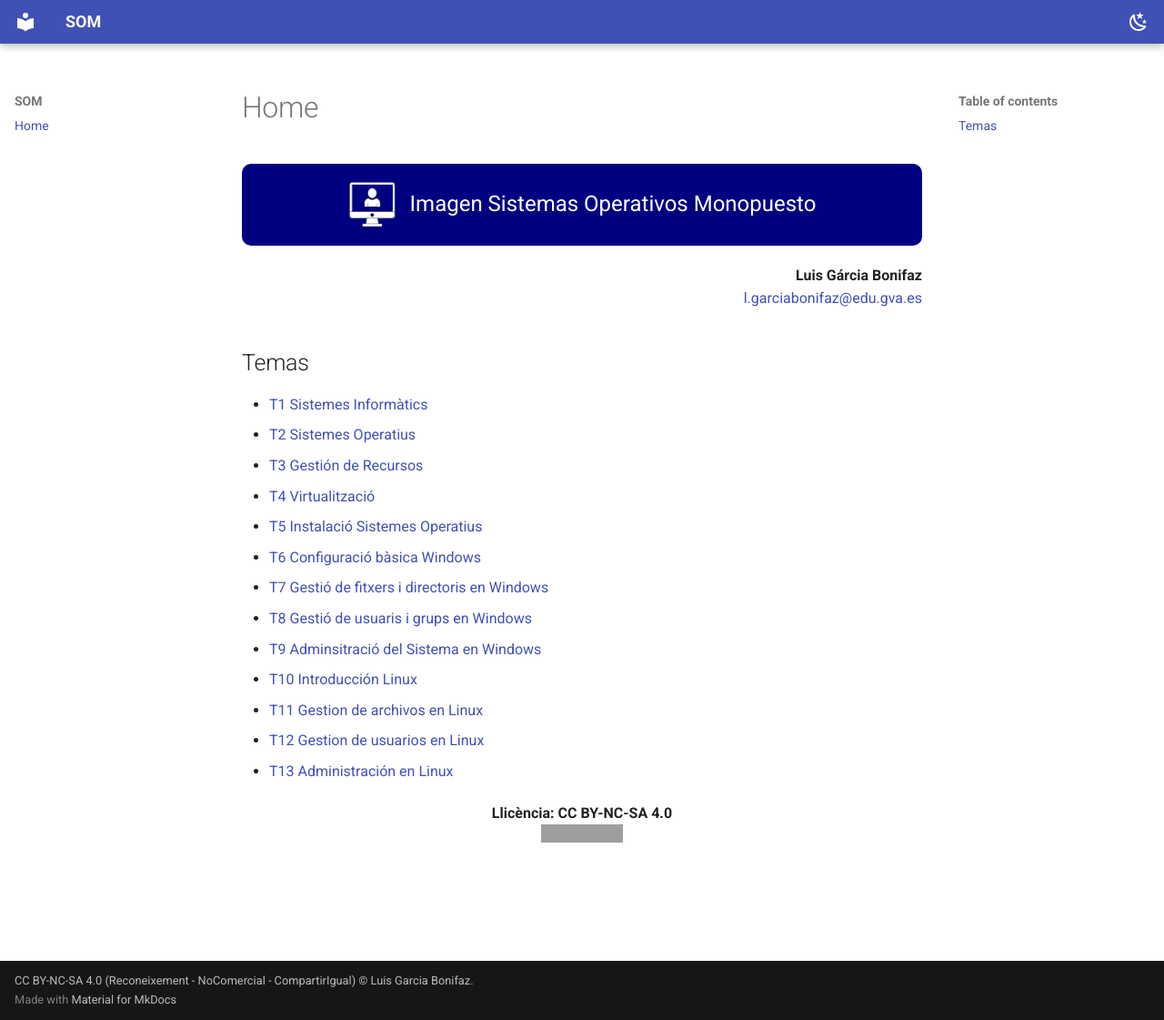
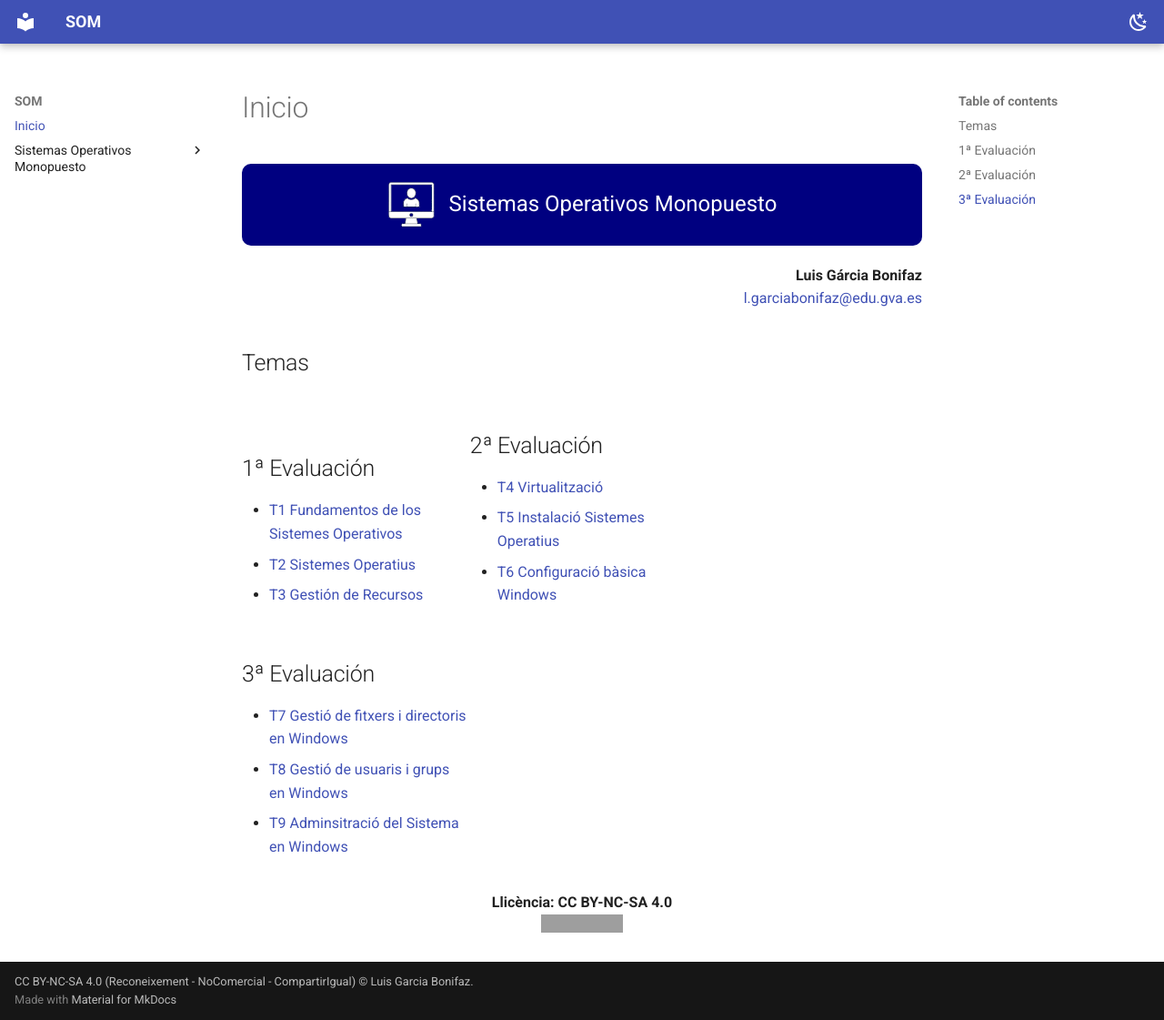
Before and after one commit to luisgarciabonifaz/SOM, an MkDocs documentation site: the page built from docs/index.md, in a window 1280 px wide and 1121 px high. Shown: the whole window at 91% size. Built offline with MkDocs 1.6.1 and Material for MkDocs 9.7.7, drawn with Linux system fonts in a browser that asks for light colours; grey boxes are pictures that could not be loaded.

Commit message:
Añado primer tema

```diff
--- a/docs/css/custom.css
+++ b/docs/css/custom.css
@@ -25,3 +25,18 @@
   text-align: right;
   margin-top: 20px;
   }
+
+
+  /* Estilos para el contenedor de las columnas */
+.columns-container {
+    display: flex; /* Usa Flexbox para las columnas */
+    gap: 20px;     /* Espacio entre las columnas */
+    flex-wrap: wrap; /* Permite que las columnas se envuelvan en pantallas pequeñas */
+}
+
+/* Estilos para cada columna */
+.column {
+    flex: 1; /* Esto hace que cada columna ocupe el mismo espacio disponible */
+    min-width: 280px; /* Ancho mínimo para evitar que se colapsen demasiado */
+    padding: 15px;
+ }
--- a/docs/index.md
+++ b/docs/index.md
@@ -1,6 +1,6 @@
 
 <div class="titulo">
-  <img alt="Logo" src="imagenes/Logo_SOM.png" /> Imagen  Sistemas Operativos Monopuesto
+  <img alt="Logo" src="imagenes/Logo_SOM.png" /> Sistemas Operativos Monopuesto
 </div>
 
 <div class="autor">
@@ -10,19 +10,26 @@
 
 ## Temas ##
 
-  * [T1 Sistemes Informàtics](Tema01/SistemesInformatics.md)
-  * [T2 Sistemes Operatius](Tema02/SistemesOperatius.md)
-  * [T3 Gestión de Recursos](Tema03/GestionRecursos.md)
-  * [T4 Virtualització](Tema04/Virtualitzacio.md)
-  * [T5 Instalació Sistemes Operatius](Tema05/InstalacionSO.md)
-  * [T6 Configuració bàsica Windows](Tema06/ConfiguracionBasicaWindows.md)
-  * [T7 Gestió de fitxers i directoris en Windows](Tema07/FicherosDirectoriosWindows.md)
-  * [T8 Gestió de usuaris i grups en Windows](Tema08/UsuariosGruposWindows.md)
-  * [T9 Adminsitració del Sistema en Windows](Tema09/AdministracionWindows.md)
-  * [T10 Introducción Linux](Tema10/IntroduccionLinux.md)
-  * [T11 Gestion de archivos en Linux](Tema11/ArchivosLinux.md)
-  * [T12 Gestion de usuarios en Linux](Tema12/Usuarios.md)
-  * [T13 Administración en Linux](Tema13/Administracion_Linux.md)
+/// html | div[style='display: inline-block;width:33%;']
+## 1ª Evaluación
+* [T1 Fundamentos de los Sistemes Operativos](T_01_Fundamentos_SO/Fundamentos_SO.md)
+* [T2 Sistemes Operatius](Tema02/SistemesOperatius.md)
+* [T3 Gestión de Recursos](Tema03/GestionRecursos.md)
+///
+
+/// html | div[style='display: inline-block;width:33%;']
+## 2ª Evaluación
+* [T4 Virtualització](Tema04/Virtualitzacio.md)
+* [T5 Instalació Sistemes Operatius](Tema05/InstalacionSO.md)
+* [T6 Configuració bàsica Windows](Tema06/ConfiguracionBasicaWindows.md)
+///
+
+/// html | div[style='display: inline-block;width:33%;']
+## 3ª Evaluación
+* [T7 Gestió de fitxers i directoris en Windows](Tema07/FicherosDirectoriosWindows.md)
+* [T8 Gestió de usuaris i grups en Windows](Tema08/UsuariosGruposWindows.md)
+* [T9 Adminsitració del Sistema en Windows](Tema09/AdministracionWindows.md)
+///
 
 <!-- **Última actualización:** {{ git_revision_date_localized }} -->
 
--- a/mkdocs.yml
+++ b/mkdocs.yml
@@ -44,6 +44,7 @@ markdown_extensions:
       alternate_style: true
   - admonition         # Adds boxes for Notes, Warnings, etc.
   - pymdownx.details
+  - pymdownx.blocks.html
 
 copyright: "<a href='https://creativecommons.org/licenses/by/4.0/' target='_blank'>CC BY-NC-SA 4.0 (Reconeixement - NoComercial - CompartirIgual) © Luis Garcia Bonifaz</a>."
 
@@ -51,3 +52,16 @@ plugins:
   - git-revision-date-localized:
       type: date  # Puedes usar "datetime" si quieres tener fecha y hora
       locale: es  # Configura el idioma (opcional, "es" para español)
+
+nav:
+- Inicio: 'index.md'
+- Sistemas Operativos Monopuesto:
+    - 'T1 - Fundamentos de los Sistemes Operativos': T_01_Fundamentos_SO/Fundamentos_SO.md
+    - 'T2 - Sistemes Operatius': Tema02/SistemesOperatius.md
+    - 'T3 - Gestión de Recursos': Tema03/GestionRecursos.md
+    - 'T4 - Virtualització': Tema04/Virtualitzacio.md
+    - 'T5 - Instalació Sistemes Operatius': Tema05/InstalacionSO.md
+    - 'T6 - Configuració bàsica Windows': Tema06/ConfiguracionBasicaWindows.md
+    - 'T7 - Gestió de fitxers i directoris en Windows': Tema07/FicherosDirectoriosWindows.md
+    - 'T8 - Gestió de usuaris i grups en Windows': Tema08/UsuariosGruposWindows.md
+    - 'T9 - Administració del Sistema en Windows': Tema09/AdministracionWindows.md
```
Also changed, not shown: docs/T_01_Fundamentos_SO/Fundamentos_SO.md (renamed from Tema RA1 Fundamentos de Sistemas Operativos (Genérico).md, +8 -7 lines).
